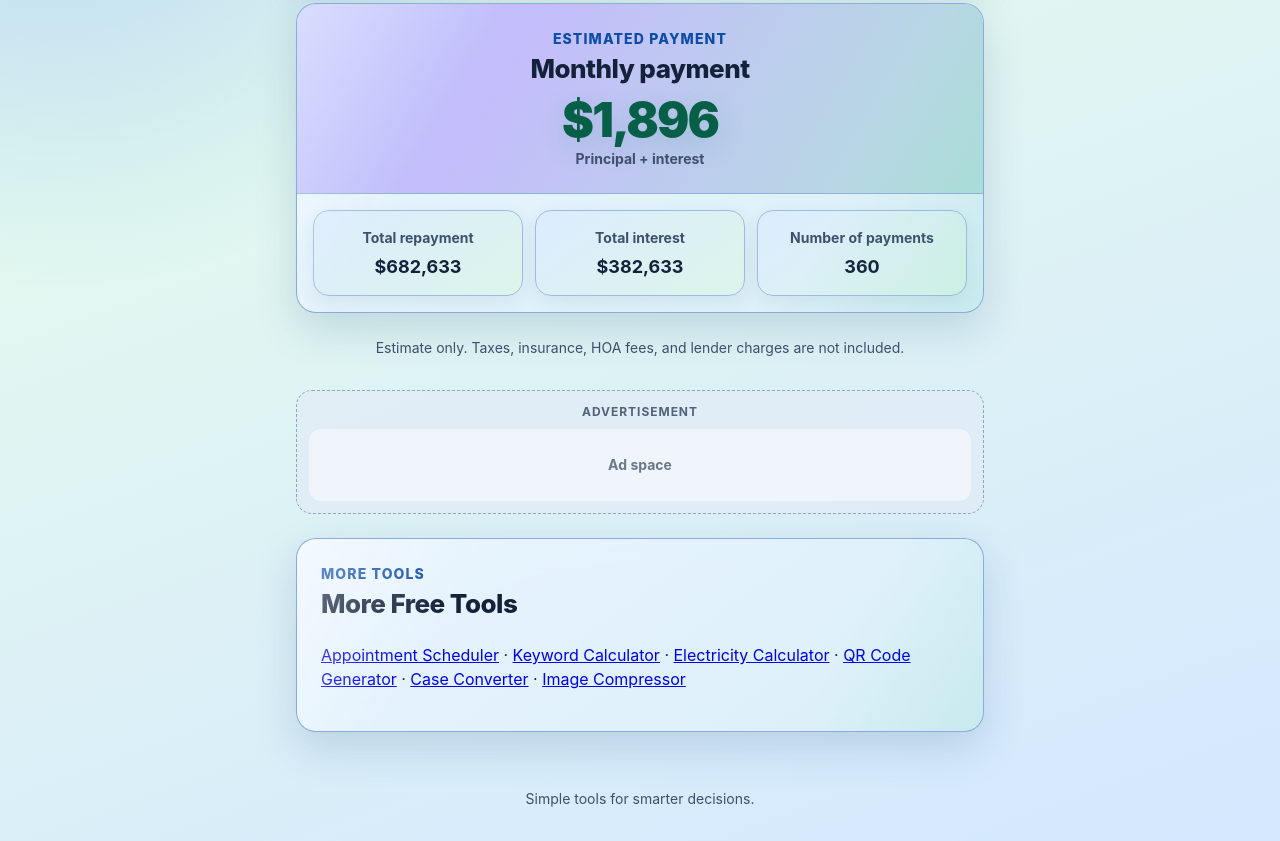
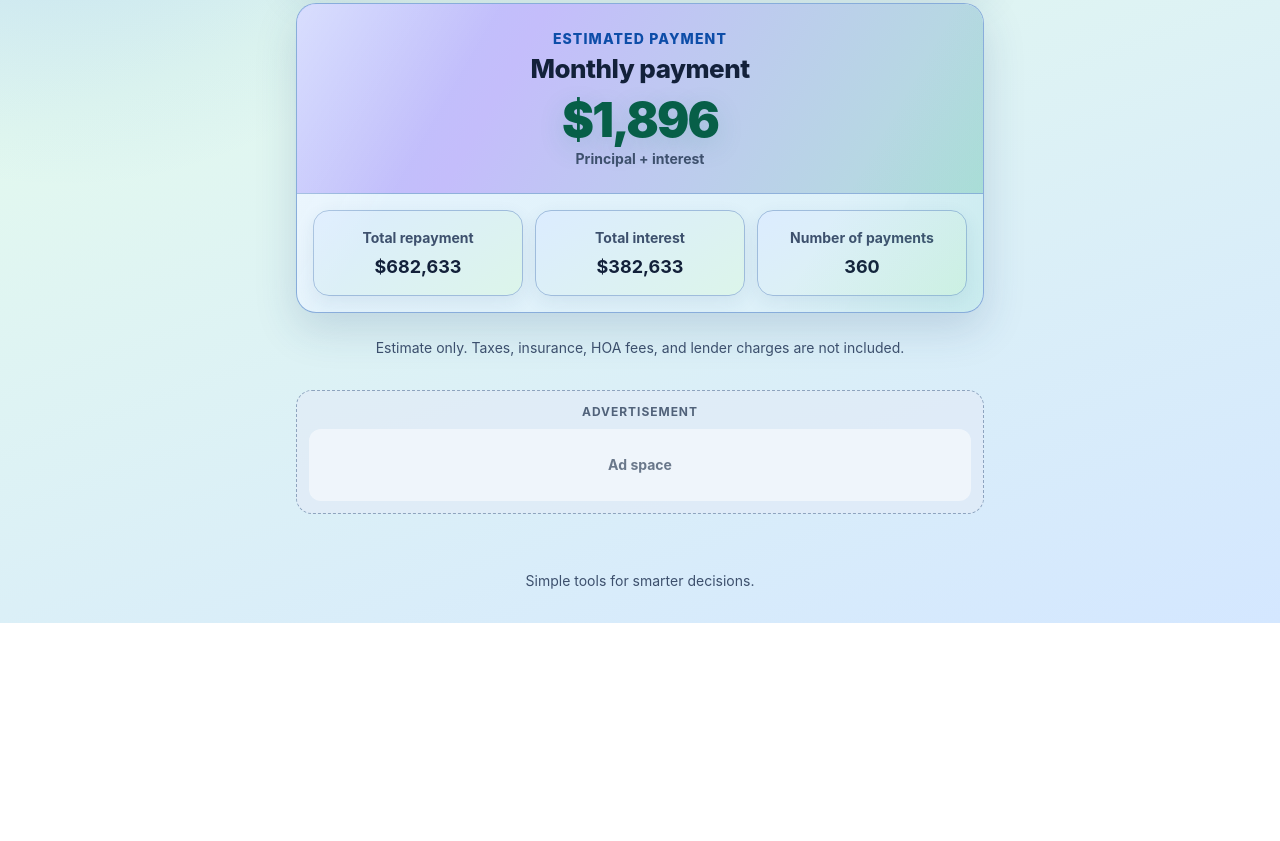
Before and after one commit to guy33liba/GoogleAds-mortgagePaymentCalculator, a plain HTML site: page index.html in a window 1280 px wide. Shown: the part 741-1582 px from the top of the page. After the commit the page ends 1364 px from the top, so only its background shows below. Drawn offline with Linux system fonts and the light colour scheme; a script that the page names is missing.

Commit message:
Remove More Tools section

```diff
--- a/index.html
+++ b/index.html
@@ -99,29 +99,11 @@
         <span class="ad-label">Advertisement</span>
         <div class="ad-placeholder">Ad space</div>
       </aside>
-
-      <section class="calculator-card" aria-labelledby="more-tools-title">
-        <div class="section-header">
-          <div>
-            <p class="section-eyebrow">MORE TOOLS</p>
-            <h2 id="more-tools-title">More Free Tools</h2>
-          </div>
-        </div>
-        <p>
-          <a href="https://appointments-schedule.netlify.app/">Appointment Scheduler</a> ·
-          <a href="https://keywordcalculator.netlify.app/">Keyword Calculator</a> ·
-          <a href="https://electric-calc.netlify.app/dist/index.html">Electricity Calculator</a> ·
-          <a href="https://qr-code222.netlify.app/">QR Code Generator</a> ·
-          <a href="https://case-converter222.netlify.app/">Case Converter</a> ·
-          <a href="https://picture-compression.netlify.app/">Image Compressor</a>
-        </p>
-      </section>
     </main>
 
     <footer class="app-footer">Simple tools for smarter decisions.</footer>
   </div>
 
   <script src="app.js"></script>
-  <script src="https://appointments-schedule.netlify.app/tools-widget.js"></script>
 </body>
 </html>
```
